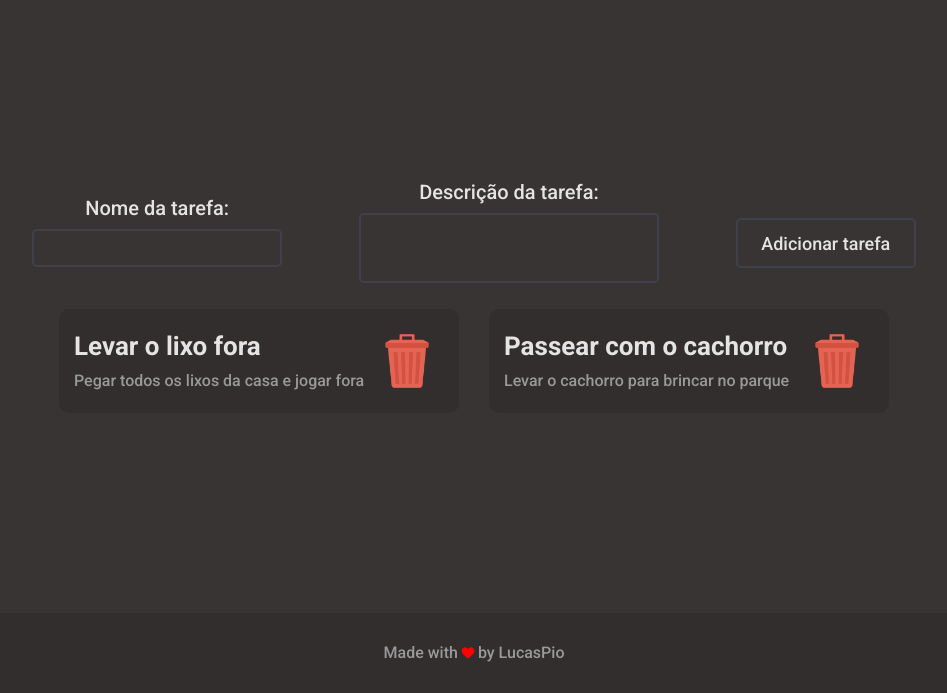
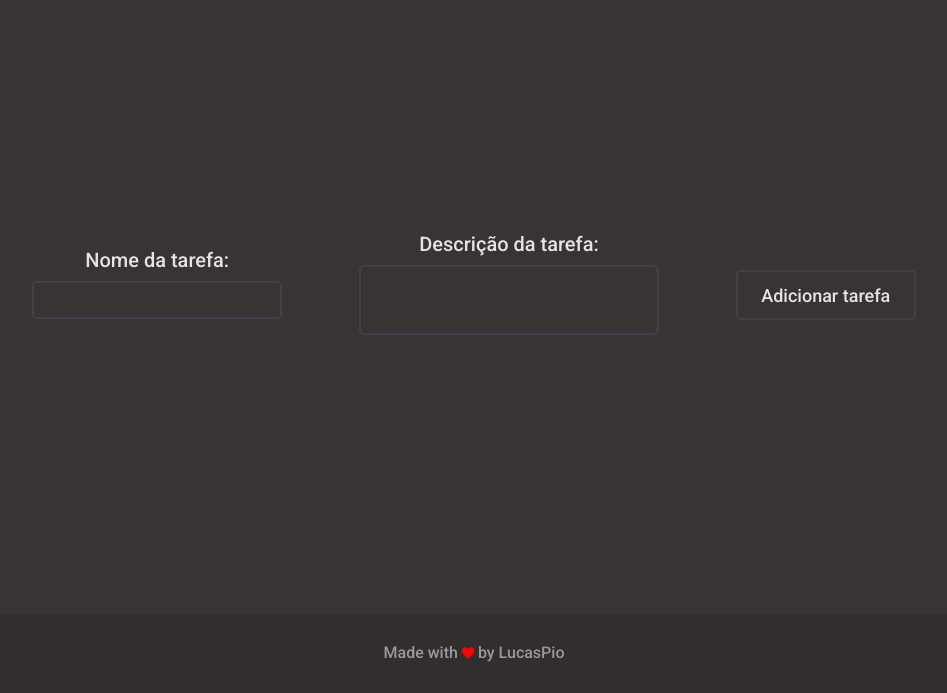
Before and after one commit to LukasPio/MyQuests, a website: page index.html in a window 1280 px wide. Shown: the part 107-800 px from the top of the page, without its empty margins (166-1113 px from the left). Drawn offline with Linux system fonts and the light colour scheme.

Commit message:
retirando as msg default

```diff
--- a/index.html
+++ b/index.html
@@ -28,26 +28,8 @@
           </section>
           <button class="save-task">Adicionar tarefa</button>
         </div>
-        <div class="tasks">
-          <span class="task-card">
-            <section class="task-secondary-camp">
-              <h1 class="task-title">Levar o lixo fora</h1>
-              <p class="task-description">
-                Pegar todos os lixos da casa e jogar fora
-              </p>
-            </section>
-            <img src="./images/bin.png" alt="bin-icon" class="bin-icon" />
-          </span>
-          <span class="task-card">
-            <section class="task-secondary-camp">
-              <h1 class="task-title">Passear com o cachorro</h1>
-              <p class="task-description">
-                Levar o cachorro para brincar no parque
-              </p>
-            </section>
-            <img src="./images/bin.png" alt="bin-icon" class="bin-icon" />
-          </span>
-        </div>
+        <div class="tasks"></div>
+        <!-- This container will hold the tasks you add -->
       </div>
       <footer class="footer">
         Made with
```
